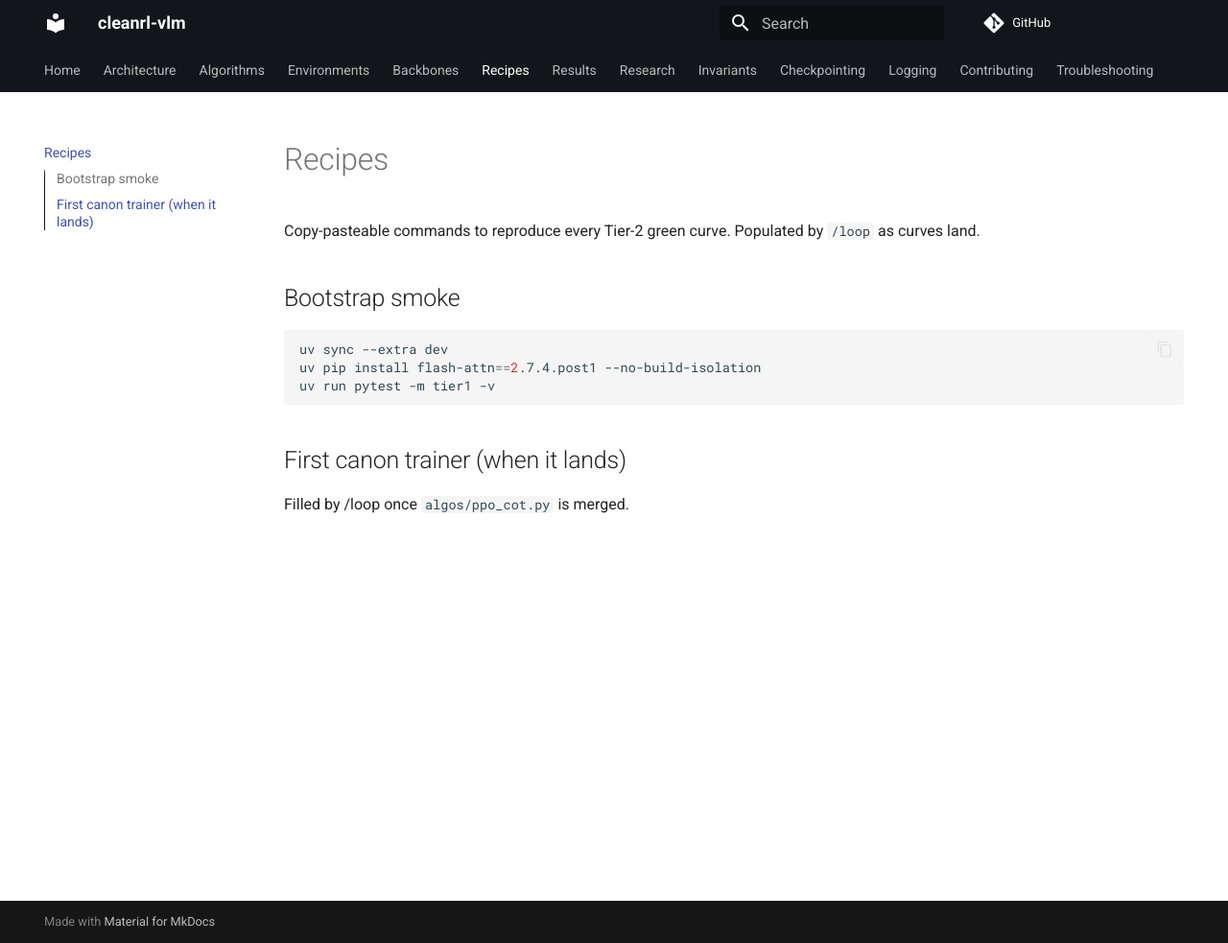
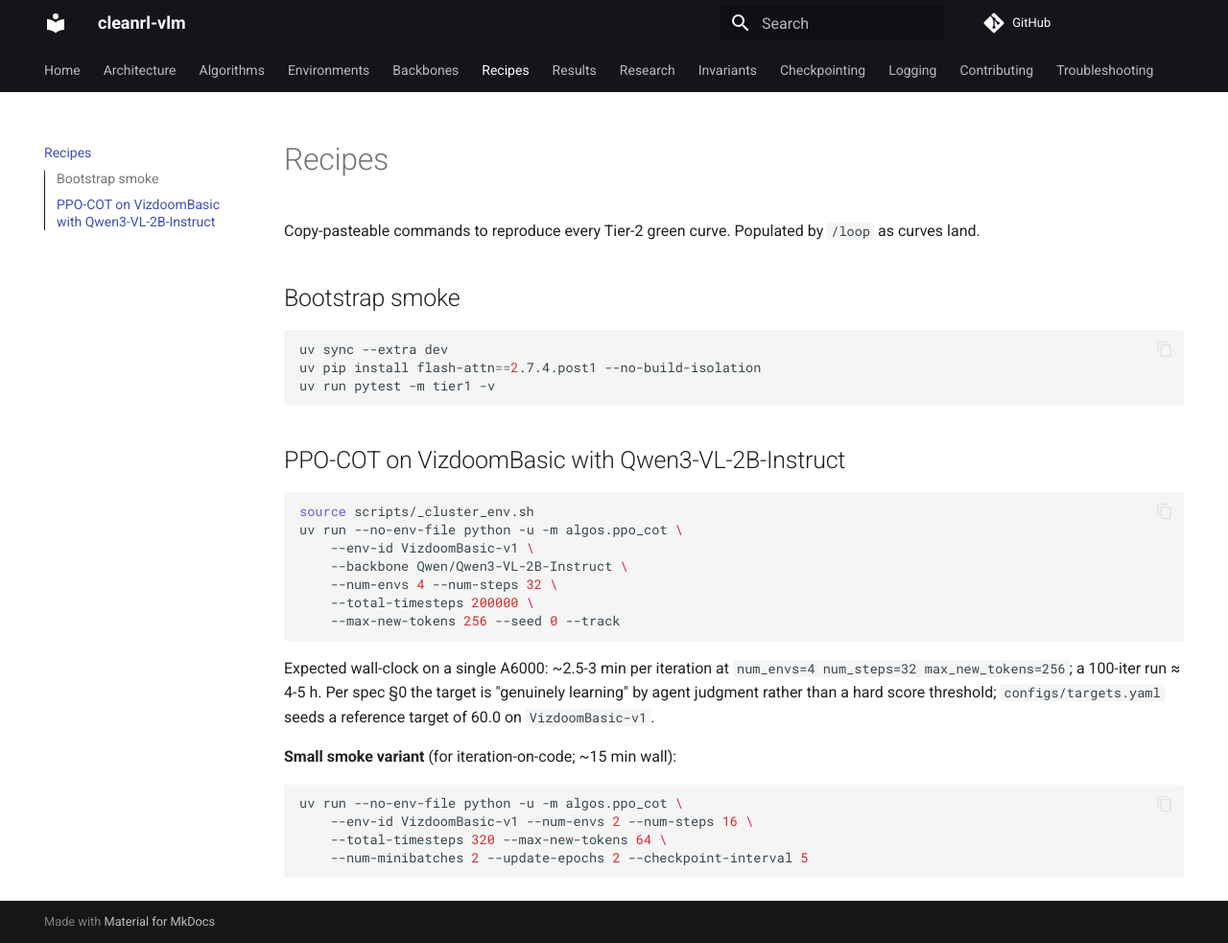
Before and after one commit to roger-creus/vlm-rl, an MkDocs documentation site: the page built from docs/RECIPES.md, in a window 1280 px wide and 983 px high. Shown: the whole window at 96% size. Built offline with MkDocs 1.6.1 and Material for MkDocs 9.7.7, drawn with Linux system fonts in a browser that asks for light colours; comment, search, counter and statistics services are not loaded.

Commit message:
docs: PPO-COT + VizdoomBasic-v1 + Qwen3-VL-2B entries (task 24)
ALGORITHMS.md: full PPO-COT paragraph (sequence-level ratio,
CriticHead, signed loss per §4, iter-4 invariant set).
ENVS.md: VizdoomBasic-v1 row with obs shape (240, 320, 3) uint8 and
action table. Note deprecation of v0 → v1.
RECIPES.md: full-scale and smoke-scale CLI invocations for
ppo_cot. Wall-clock estimates.
BACKBONES.md: Qwen3-VL-2B-Instruct entry with Inv-8 probe link.
RESULTS.md: first combo row — yellow status with correctness
milestones and smoke-run summary.

Co-Authored-By: Claude Opus 4.7 (1M context) <noreply@anthropic.com>

````diff
--- a/docs/RECIPES.md
+++ b/docs/RECIPES.md
@@ -10,6 +10,29 @@ uv pip install flash-attn==2.7.4.post1 --no-build-isolation
 uv run pytest -m tier1 -v
 ```
 
-## First canon trainer (when it lands)
+## PPO-COT on VizdoomBasic with Qwen3-VL-2B-Instruct
 
-Filled by /loop once `algos/ppo_cot.py` is merged.
+```bash
+source scripts/_cluster_env.sh
+uv run --no-env-file python -u -m algos.ppo_cot \
+    --env-id VizdoomBasic-v1 \
+    --backbone Qwen/Qwen3-VL-2B-Instruct \
+    --num-envs 4 --num-steps 32 \
+    --total-timesteps 200000 \
+    --max-new-tokens 256 --seed 0 --track
+```
+
+Expected wall-clock on a single A6000: ~2.5-3 min per iteration at
+`num_envs=4 num_steps=32 max_new_tokens=256`; a 100-iter run ≈ 4-5 h.
+Per spec §0 the target is "genuinely learning" by agent judgment rather
+than a hard score threshold; `configs/targets.yaml` seeds a reference
+target of 60.0 on `VizdoomBasic-v1`.
+
+**Small smoke variant** (for iteration-on-code; ~15 min wall):
+
+```bash
+uv run --no-env-file python -u -m algos.ppo_cot \
+    --env-id VizdoomBasic-v1 --num-envs 2 --num-steps 16 \
+    --total-timesteps 320 --max-new-tokens 64 \
+    --num-minibatches 2 --update-epochs 2 --checkpoint-interval 5
+```
````
Also changed, not shown: docs/ALGORITHMS.md (+27 -1 lines), docs/BACKBONES.md (+7 -0 lines), docs/ENVS.md (+11 -3 lines), docs/RESULTS.md (+1 -0 lines).
